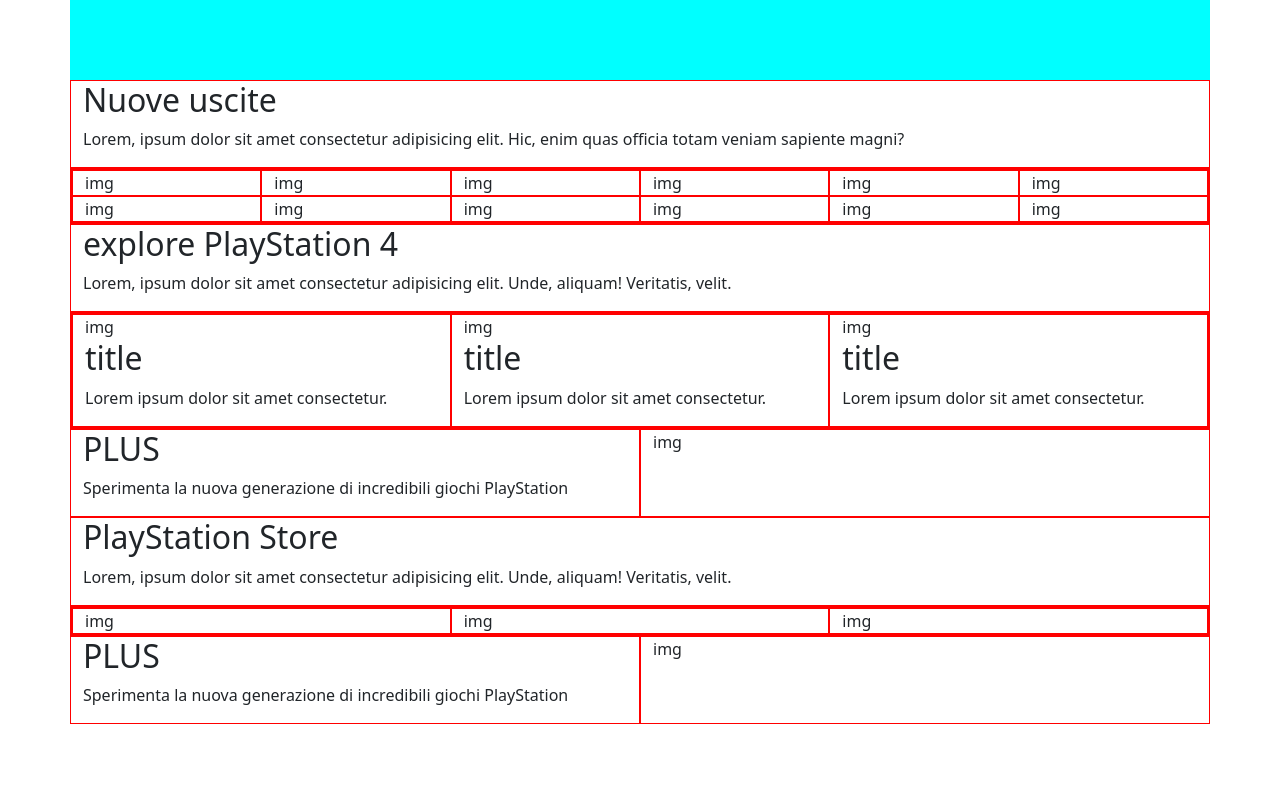
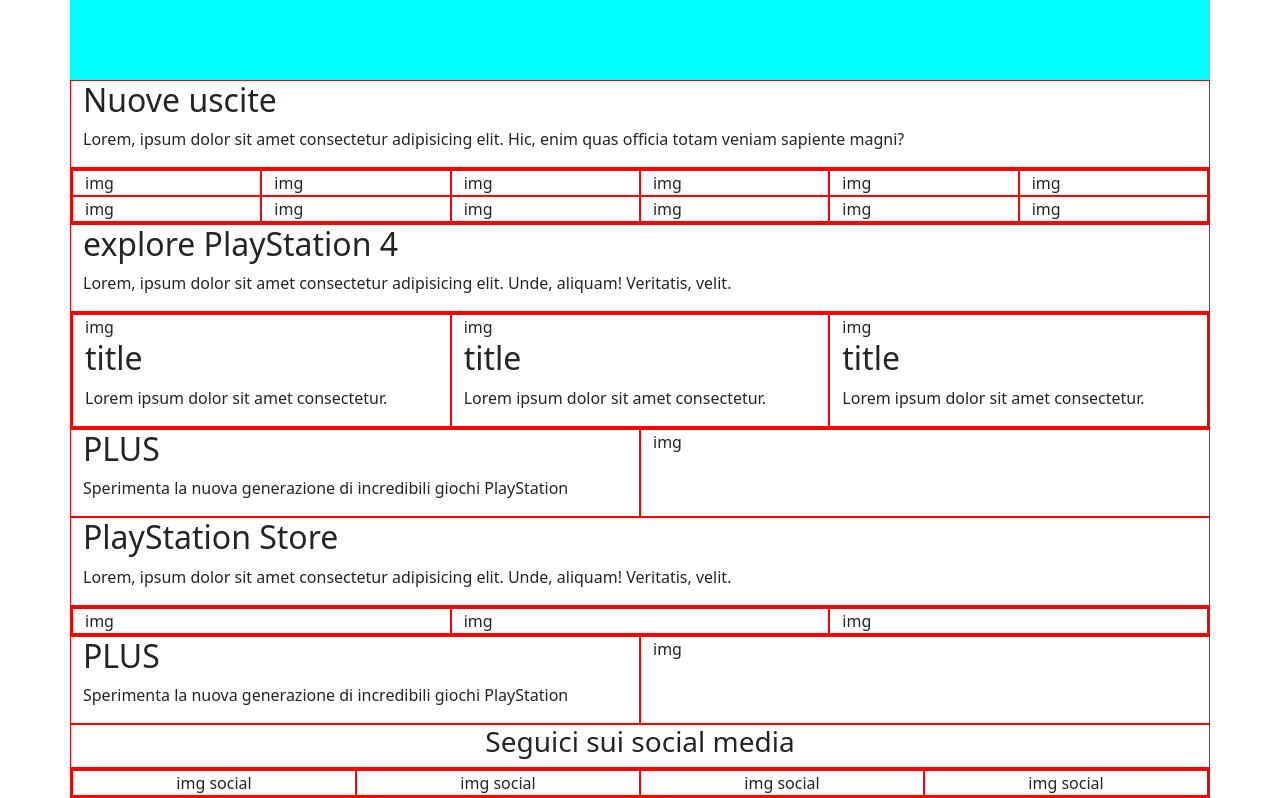
Before and after one commit to Nicola-Campagna/htmlcss-playstation, a plain HTML site: page index.html in a window 1280 px wide. Shown: the part 1024-1822 px from the top of the page. Before the commit the page ends 1748 px from the top, so only its background shows below. Drawn offline with nearby package versions, Linux system fonts and the light colour scheme.

Commit message:
struttura section "social media"

```diff
--- a/index.html
+++ b/index.html
@@ -350,6 +350,33 @@
             </div>
         </section>
 
+        <!-- SOCIAL MEDIA -->
+        <section id="soial-media">
+            <div class="social-media-container container">
+                <div class="row text-center">
+                    <div class="col-12">
+                        <h3>Seguici sui social media</h3>
+                    </div>
+                    <div class="col-12">
+                        <div class="row row-cols-2 row-cols-sm-4">
+                            <div class="col">
+                                img social
+                            </div>
+                            <div class="col">
+                                img social
+                            </div>
+                            <div class="col">
+                                img social
+                            </div>
+                            <div class="col">
+                                img social
+                            </div>
+                        </div>
+                    </div>
+                </div>
+            </div>
+        </section>
+
 
 
 
```
